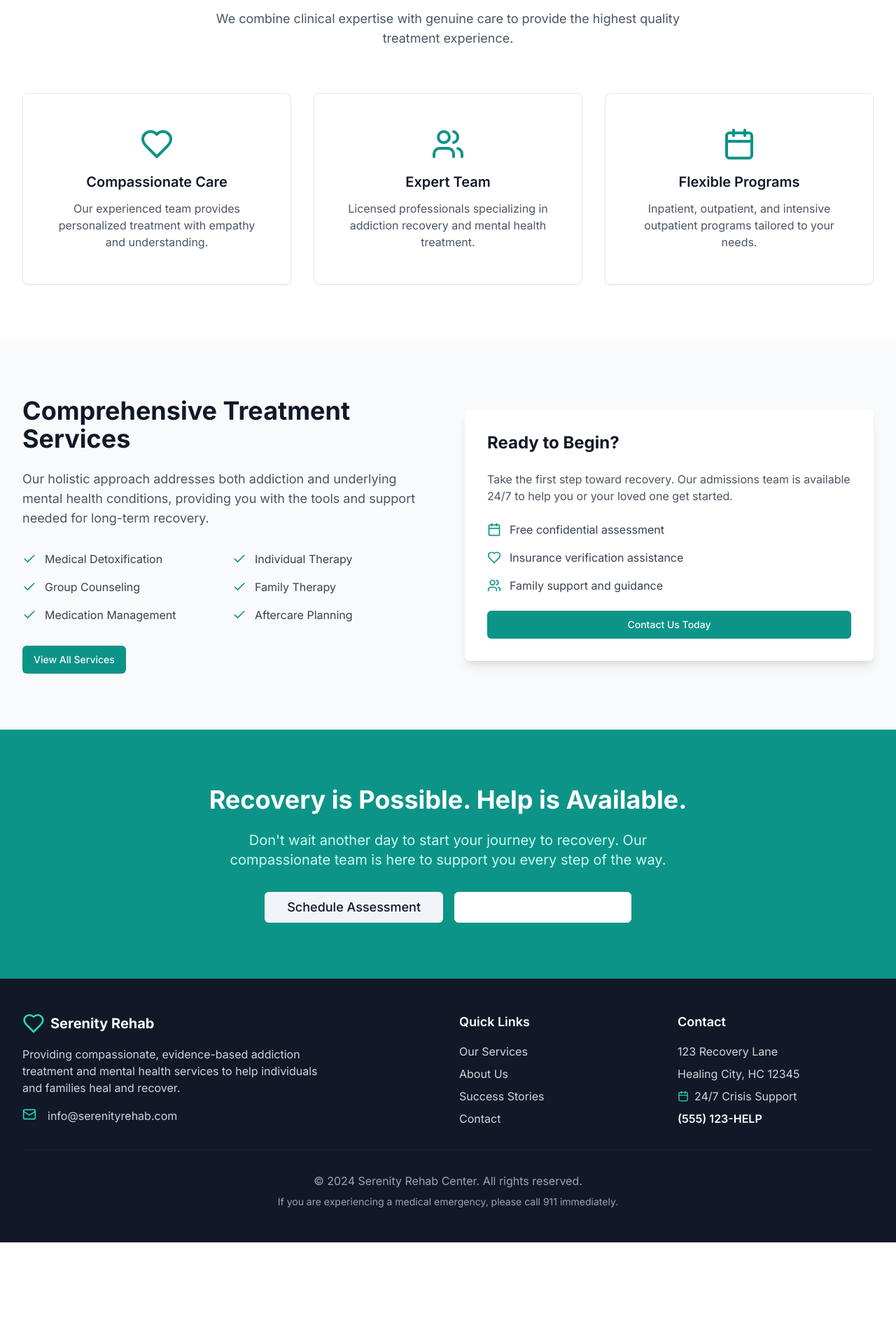
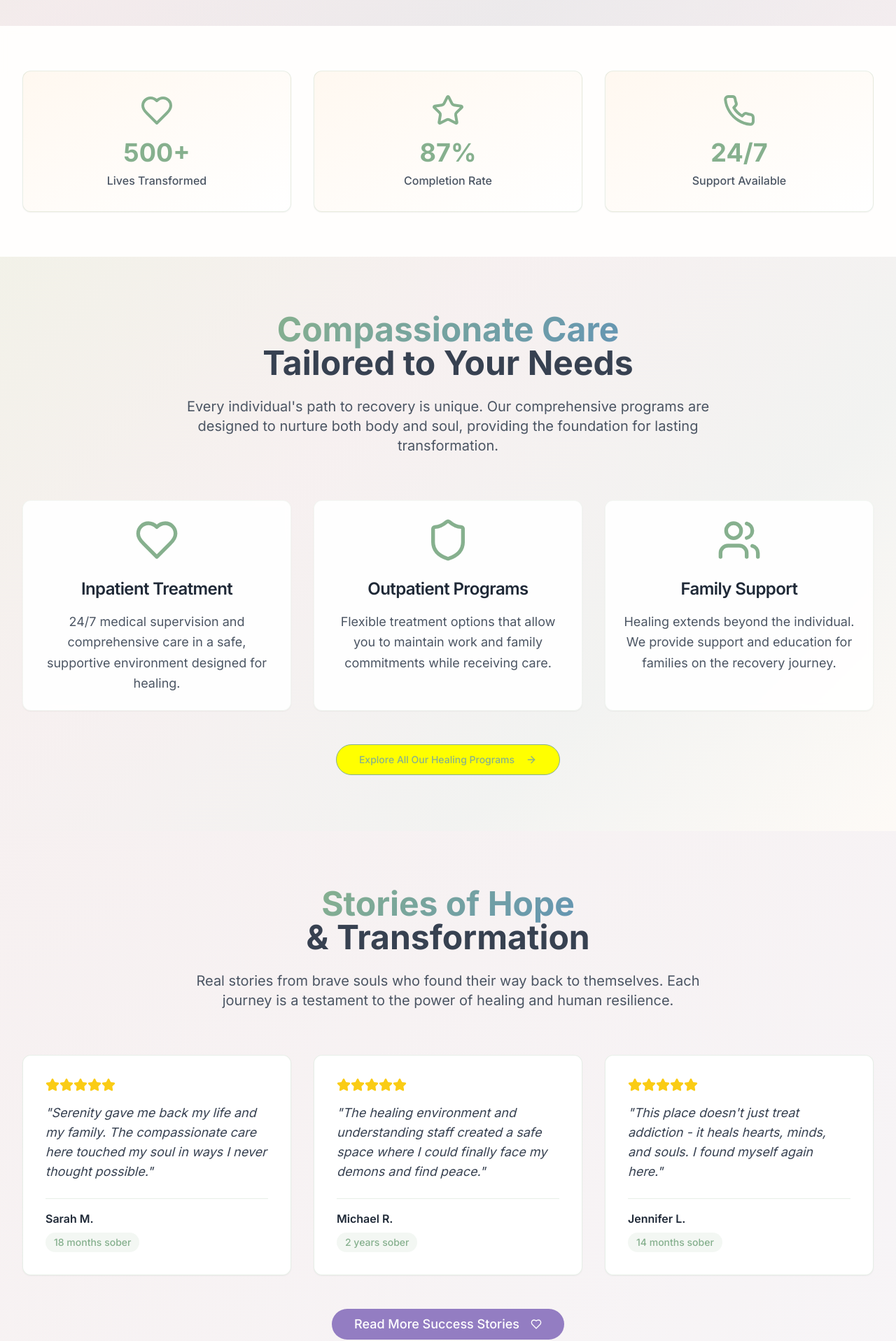
Before and after one commit to zeddie39/serenity-rehab-web, a React (Vite) app: page / in a window 1280 px wide. Shown: the part 623-2540 px from the top of the page at 70% size. Before the commit the page ends 2399 px from the top, so only its background shows below. Built offline with nearby package versions, Linux system fonts and the light colour scheme.

Commit message:
Refactor: Improve testimonials section and theme
-   Made the testimonials section visible.
-   Changed the hover color.
-   Updated the theme for healing and trust.

```diff
--- a/src/index.css
+++ b/src/index.css
@@ -5,82 +5,95 @@
 
 @layer base {
   :root {
-    --background: 0 0% 100%;
-    --foreground: 222.2 84% 4.9%;
+    --background: 252 252 252;
+    --foreground: 45 55 72;
 
-    --card: 0 0% 100%;
-    --card-foreground: 222.2 84% 4.9%;
+    --card: 255 255 255;
+    --card-foreground: 45 55 72;
 
-    --popover: 0 0% 100%;
-    --popover-foreground: 222.2 84% 4.9%;
+    --popover: 255 255 255;
+    --popover-foreground: 45 55 72;
 
-    --primary: 180 83% 37%;
-    --primary-foreground: 210 40% 98%;
+    /* Healing Primary - Soft Sage Green */
+    --primary: 134 176 142;
+    --primary-foreground: 255 255 255;
 
-    --secondary: 210 40% 96.1%;
-    --secondary-foreground: 222.2 47.4% 11.2%;
+    /* Soft Lavender for trust */
+    --secondary: 230 230 250;
+    --secondary-foreground: 75 85 99;
 
-    --muted: 210 40% 96.1%;
-    --muted-foreground: 215.4 16.3% 46.9%;
+    --muted: 248 250 252;
+    --muted-foreground: 100 116 139;
 
-    --accent: 210 40% 96.1%;
-    --accent-foreground: 222.2 47.4% 11.2%;
+    /* Warm accent for comfort */
+    --accent: 255 248 240;
+    --accent-foreground: 124 58 237;
 
-    --destructive: 0 84.2% 60.2%;
-    --destructive-foreground: 210 40% 98%;
+    --destructive: 220 38 38;
+    --destructive-foreground: 248 250 252;
 
-    --border: 214.3 31.8% 91.4%;
-    --input: 214.3 31.8% 91.4%;
-    --ring: 180 83% 37%;
+    --border: 226 232 240;
+    --input: 226 232 240;
+    --ring: 134 176 142;
 
-    --radius: 0.5rem;
+    --radius: 0.75rem;
 
-    --sidebar-background: 0 0% 98%;
-    --sidebar-foreground: 240 5.3% 26.1%;
-    --sidebar-primary: 240 5.9% 10%;
-    --sidebar-primary-foreground: 0 0% 98%;
-    --sidebar-accent: 240 4.8% 95.9%;
-    --sidebar-accent-foreground: 240 5.9% 10%;
-    --sidebar-border: 220 13% 91%;
-    --sidebar-ring: 217.2 91.2% 59.8%;
+    --sidebar-background: 248 250 252;
+    --sidebar-foreground: 51 65 85;
+    --sidebar-primary: 134 176 142;
+    --sidebar-primary-foreground: 255 255 255;
+    --sidebar-accent: 241 245 249;
+    --sidebar-accent-foreground: 51 65 85;
+    --sidebar-border: 226 232 240;
+    --sidebar-ring: 134 176 142;
+
+    /* Custom healing colors */
+    --healing-sage: 134 176 142;
+    --healing-lavender: 182 158 204;
+    --healing-cream: 255 248 240;
+    --healing-ocean: 142 178 195;
+    --healing-earth: 164 134 116;
+    --trust-blue: 100 149 179;
+    --soul-purple: 147 125 194;
   }
 
   .dark {
-    --background: 222.2 84% 4.9%;
-    --foreground: 210 40% 98%;
+    --background: 15 23 42;
+    --foreground: 248 250 252;
 
-    --card: 222.2 84% 4.9%;
-    --card-foreground: 210 40% 98%;
+    --card: 30 41 59;
+    --card-foreground: 248 250 252;
 
-    --popover: 222.2 84% 4.9%;
-    --popover-foreground: 210 40% 98%;
+    --popover: 30 41 59;
+    --popover-foreground: 248 250 252;
 
-    --primary: 180 83% 37%;
-    --primary-foreground: 222.2 47.4% 11.2%;
+    --primary: 134 176 142;
+    --primary-foreground: 15 23 42;
 
-    --secondary: 217.2 32.6% 17.5%;
-    --secondary-foreground: 210 40% 98%;
+    --secondary: 51 65 85;
+    --secondary-foreground: 248 250 252;
 
-    --muted: 217.2 32.6% 17.5%;
-    --muted-foreground: 215 20.2% 65.1%;
+    --muted: 51 65 85;
+    --muted-foreground: 148 163 184;
 
-    --accent: 217.2 32.6% 17.5%;
-    --accent-foreground: 210 40% 98%;
+    --accent: 51 65 85;
+    --accent-foreground: 248 250 252;
 
-    --destructive: 0 62.8% 30.6%;
-    --destructive-foreground: 210 40% 98%;
+    --destructive: 239 68 68;
+    --destructive-foreground: 248 250 252;
 
-    --border: 217.2 32.6% 17.5%;
-    --input: 217.2 32.6% 17.5%;
-    --ring: 212.7 26.8% 83.9%;
-    --sidebar-background: 240 5.9% 10%;
-    --sidebar-foreground: 240 4.8% 95.9%;
-    --sidebar-primary: 224.3 76.3% 48%;
-    --sidebar-primary-foreground: 0 0% 100%;
-    --sidebar-accent: 240 3.7% 15.9%;
-    --sidebar-accent-foreground: 240 4.8% 95.9%;
-    --sidebar-border: 240 3.7% 15.9%;
-    --sidebar-ring: 217.2 91.2% 59.8%;
+    --border: 51 65 85;
+    --input: 51 65 85;
+    --ring: 134 176 142;
+
+    --sidebar-background: 15 23 42;
+    --sidebar-foreground: 203 213 225;
+    --sidebar-primary: 134 176 142;
+    --sidebar-primary-foreground: 15 23 42;
+    --sidebar-accent: 30 41 59;
+    --sidebar-accent-foreground: 203 213 225;
+    --sidebar-border: 51 65 85;
+    --sidebar-ring: 134 176 142;
   }
 }
 
@@ -91,6 +104,8 @@
 
   body {
     @apply bg-background text-foreground font-sans;
+    background: linear-gradient(135deg, rgb(var(--healing-cream)) 0%, rgb(var(--background)) 100%);
+    min-height: 100vh;
   }
 
   html {
@@ -100,10 +115,43 @@
 
 @layer components {
   .story-link {
-    @apply relative inline-block after:content-[''] after:absolute after:w-full after:scale-x-0 after:h-0.5 after:bottom-0 after:left-0 after:bg-primary after:origin-bottom-right after:transition-transform after:duration-300 hover:after:scale-x-100 hover:after:origin-bottom-left;
+    @apply relative inline-block after:content-[''] after:absolute after:w-full after:scale-x-0 after:h-0.5 after:bottom-0 after:left-0 after:origin-bottom-right after:transition-transform after:duration-300 hover:after:scale-x-100 hover:after:origin-bottom-left;
+    after-background: rgb(var(--soul-purple));
   }
 
   .hover-scale {
     @apply transition-transform duration-200 hover:scale-105;
   }
+
+  .healing-gradient {
+    background: linear-gradient(135deg,
+      rgb(var(--healing-sage) / 0.1) 0%,
+      rgb(var(--healing-lavender) / 0.1) 35%,
+      rgb(var(--healing-ocean) / 0.1) 70%,
+      rgb(var(--healing-cream) / 0.2) 100%);
+  }
+
+  .trust-shadow {
+    box-shadow: 0 10px 25px -5px rgb(var(--healing-sage) / 0.1),
+                0 8px 10px -6px rgb(var(--soul-purple) / 0.1);
+  }
+
+  .soul-glow {
+    transition: all 0.3s ease;
+  }
+
+  .soul-glow:hover {
+    box-shadow: 0 0 30px rgb(var(--soul-purple) / 0.3),
+                0 0 60px rgb(var(--healing-lavender) / 0.2);
+    transform: translateY(-2px);
+  }
+
+  .healing-text {
+    background: linear-gradient(135deg,
+      rgb(var(--healing-sage)),
+      rgb(var(--trust-blue)));
+    -webkit-background-clip: text;
+    -webkit-text-fill-color: transparent;
+    background-clip: text;
+  }
 }
--- a/src/pages/Index.tsx
+++ b/src/pages/Index.tsx
@@ -1,162 +1,248 @@
 
 import { Button } from "@/components/ui/button";
-import { Card, CardContent } from "@/components/ui/card";
+import { Card, CardContent, CardDescription, CardHeader, CardTitle } from "@/components/ui/card";
+import { Heart, Shield, Users, ArrowRight, Star, Phone, Calendar, MapPin } from "lucide-react";
 import { Link } from "react-router-dom";
-import { Heart, Users, Calendar, Check } from "lucide-react";
 
 const Index = () => {
-  const features = [
+  const services = [
     {
       icon: Heart,
-      title: "Compassionate Care",
-      description: "Our experienced team provides personalized treatment with empathy and understanding."
+      title: "Inpatient Treatment",
+      description: "24/7 medical supervision and comprehensive care in a safe, supportive environment designed for healing."
+    },
+    {
+      icon: Shield,
+      title: "Outpatient Programs",
+      description: "Flexible treatment options that allow you to maintain work and family commitments while receiving care."
     },
     {
       icon: Users,
-      title: "Expert Team",
-      description: "Licensed professionals specializing in addiction recovery and mental health treatment."
-    },
-    {
-      icon: Calendar,
-      title: "Flexible Programs",
-      description: "Inpatient, outpatient, and intensive outpatient programs tailored to your needs."
+      title: "Family Support",
+      description: "Healing extends beyond the individual. We provide support and education for families on the recovery journey."
     }
   ];
 
-  const services = [
-    "Medical Detoxification",
-    "Individual Therapy",
-    "Group Counseling",
-    "Family Therapy",
-    "Medication Management",
-    "Aftercare Planning"
+  const stats = [
+    { number: "500+", label: "Lives Transformed", icon: Heart },
+    { number: "87%", label: "Completion Rate", icon: Star },
+    { number: "24/7", label: "Support Available", icon: Phone },
   ];
 
   return (
     <div className="min-h-screen">
-      {/* Hero Section */}
-      <section className="bg-gradient-to-br from-teal-50 to-blue-50 py-20">
-        <div className="max-w-7xl mx-auto px-4 sm:px-6 lg:px-8">
+      {/* Hero Section with Healing Gradient */}
+      <section className="relative healing-gradient py-20 lg:py-32 overflow-hidden">
+        <div className="absolute inset-0 bg-gradient-to-br from-healing-sage/10 via-healing-lavender/5 to-soul-purple/10"></div>
+        <div className="relative max-w-7xl mx-auto px-4 sm:px-6 lg:px-8">
           <div className="text-center">
-            <h1 className="text-4xl md:text-6xl font-bold text-gray-900 mb-6">
-              Your Journey to
-              <span className="text-teal-600"> Recovery</span>
+            <h1 className="text-4xl md:text-6xl lg:text-7xl font-bold mb-6 leading-tight">
+              <span className="healing-text">Your Journey</span>
               <br />
-              Starts Here
+              <span className="text-gray-700">to Healing Begins Here</span>
             </h1>
-            <p className="text-xl text-gray-600 mb-8 max-w-3xl mx-auto">
-              At Serenity Rehab, we provide compassionate, evidence-based treatment for addiction
-              and mental health challenges. Take the first step toward healing today.
+            <p className="text-xl md:text-2xl text-gray-600 mb-8 max-w-3xl mx-auto leading-relaxed">
+              At Serenity Rehab, we believe every soul deserves compassionate care, hope, and a chance to heal.
+              Our evidence-based treatments create a sanctuary where transformation becomes possible.
             </p>
             <div className="flex flex-col sm:flex-row gap-4 justify-center">
-              <Button asChild size="lg" className="bg-teal-600 hover:bg-teal-700 text-lg px-8 py-3">
-                <Link to="/bookings">Start Your Recovery</Link>
+              <Button
+                asChild
+                size="lg"
+                className="bg-healing-sage hover:bg-healing-sage/90 text-white px-8 py-4 text-lg soul-glow rounded-full"
+              >
+                <Link to="/bookings">Begin Your Healing Journey</Link>
               </Button>
-              <Button asChild variant="outline" size="lg" className="border-teal-600 text-teal-600 hover:bg-teal-50 text-lg px-8 py-3">
-                <Link to="/contact">Get Free Consultation</Link>
+              <Button
+                asChild
+                variant="outline"
+                size="lg"
+                className="border-healing-sage text-healing-sage hover:bg-healing-sage hover:text-white px-8 py-4 text-lg soul-glow rounded-full"
+              >
+                <Link to="/contact">Speak With Our Compassionate Team</Link>
               </Button>
             </div>
           </div>
         </div>
       </section>
 
-      {/* Features Section */}
-      <section className="py-20 bg-white">
+      {/* Trust & Statistics */}
+      <section className="py-16 bg-white/80 backdrop-blur-sm">
         <div className="max-w-7xl mx-auto px-4 sm:px-6 lg:px-8">
-          <div className="text-center mb-16">
-            <h2 className="text-3xl md:text-4xl font-bold text-gray-900 mb-4">
-              Why Choose Serenity Rehab?
-            </h2>
-            <p className="text-lg text-gray-600 max-w-2xl mx-auto">
-              We combine clinical expertise with genuine care to provide the highest quality treatment experience.
-            </p>
-          </div>
-
           <div className="grid grid-cols-1 md:grid-cols-3 gap-8">
-            {features.map((feature, index) => (
-              <Card key={index} className="text-center p-6 hover:shadow-lg transition-shadow">
-                <CardContent className="pt-6">
-                  <feature.icon className="h-12 w-12 text-teal-600 mx-auto mb-4" />
-                  <h3 className="text-xl font-semibold text-gray-900 mb-3">{feature.title}</h3>
-                  <p className="text-gray-600">{feature.description}</p>
+            {stats.map((stat, index) => (
+              <div key={index} className="text-center soul-glow">
+                <Card className="trust-shadow bg-gradient-to-br from-healing-cream to-white border-healing-sage/20">
+                  <CardContent className="p-8">
+                    <stat.icon className="h-12 w-12 text-healing-sage mx-auto mb-4" />
+                    <div className="text-4xl font-bold text-healing-sage mb-2">{stat.number}</div>
+                    <div className="text-gray-600 font-medium">{stat.label}</div>
                   </CardContent>
                 </Card>
+              </div>
             ))}
           </div>
         </div>
       </section>
 
-      {/* Services Overview */}
-      <section className="py-20 bg-gray-50">
+      {/* Services Section */}
+      <section className="py-20 healing-gradient">
         <div className="max-w-7xl mx-auto px-4 sm:px-6 lg:px-8">
-          <div className="grid grid-cols-1 lg:grid-cols-2 gap-12 items-center">
-            <div>
-              <h2 className="text-3xl md:text-4xl font-bold text-gray-900 mb-6">
-                Comprehensive Treatment Services
+          <div className="text-center mb-16">
+            <h2 className="text-3xl md:text-5xl font-bold mb-6">
+              <span className="healing-text">Compassionate Care</span>
+              <br />
+              <span className="text-gray-700">Tailored to Your Needs</span>
             </h2>
-              <p className="text-lg text-gray-600 mb-8">
-                Our holistic approach addresses both addiction and underlying mental health conditions,
-                providing you with the tools and support needed for long-term recovery.
+            <p className="text-xl text-gray-600 max-w-3xl mx-auto">
+              Every individual's path to recovery is unique. Our comprehensive programs are designed
+              to nurture both body and soul, providing the foundation for lasting transformation.
             </p>
+          </div>
 
-              <div className="grid grid-cols-1 sm:grid-cols-2 gap-4 mb-8">
+          <div className="grid grid-cols-1 md:grid-cols-3 gap-8">
             {services.map((service, index) => (
-                  <div key={index} className="flex items-center space-x-3">
-                    <Check className="h-5 w-5 text-teal-600 flex-shrink-0" />
-                    <span className="text-gray-700">{service}</span>
-                  </div>
+              <Card key={index} className="soul-glow trust-shadow bg-white/90 backdrop-blur-sm border-healing-sage/10 hover:border-soul-purple/30">
+                <CardHeader className="text-center pb-4">
+                  <service.icon className="h-16 w-16 text-healing-sage mx-auto mb-4 animate-soul-pulse" />
+                  <CardTitle className="text-2xl text-gray-800">{service.title}</CardTitle>
+                </CardHeader>
+                <CardContent>
+                  <CardDescription className="text-gray-600 text-center text-lg leading-relaxed">
+                    {service.description}
+                  </CardDescription>
+                </CardContent>
+              </Card>
             ))}
           </div>
 
-              <Button asChild className="bg-teal-600 hover:bg-teal-700">
-                <Link to="/services">View All Services</Link>
+          <div className="text-center mt-12">
+            <Button
+              asChild
+              size="lg"
+              variant="outline"
+              className="border-healing-sage text-healing-sage hover:bg-healing-sage hover:text-white soul-glow rounded-full px-8 py-4"
+            >
+              <Link to="/services">
+                Explore All Our Healing Programs
+                <ArrowRight className="ml-2 h-5 w-5" />
+              </Link>
             </Button>
-            </div>
-
-            <div className="bg-white p-8 rounded-lg shadow-lg">
-              <h3 className="text-2xl font-bold text-gray-900 mb-6">Ready to Begin?</h3>
-              <p className="text-gray-600 mb-6">
-                Take the first step toward recovery. Our admissions team is available 24/7 to help you
-                or your loved one get started.
-              </p>
-              <div className="space-y-4">
-                <div className="flex items-center space-x-3">
-                  <Calendar className="h-5 w-5 text-teal-600" />
-                  <span className="text-gray-700">Free confidential assessment</span>
-                </div>
-                <div className="flex items-center space-x-3">
-                  <Heart className="h-5 w-5 text-teal-600" />
-                  <span className="text-gray-700">Insurance verification assistance</span>
-                </div>
-                <div className="flex items-center space-x-3">
-                  <Users className="h-5 w-5 text-teal-600" />
-                  <span className="text-gray-700">Family support and guidance</span>
-                </div>
-              </div>
-              <Button asChild className="w-full mt-6 bg-teal-600 hover:bg-teal-700">
-                <Link to="/contact">Contact Us Today</Link>
-              </Button>
-            </div>
           </div>
         </div>
       </section>
 
-      {/* CTA Section */}
-      <section className="py-20 bg-teal-600">
+      {/* Success Stories Section - Now Visible */}
+      <section className="py-20 bg-gradient-to-br from-healing-lavender/10 to-soul-purple/5">
+        <div className="max-w-7xl mx-auto px-4 sm:px-6 lg:px-8">
+          <div className="text-center mb-16">
+            <h2 className="text-3xl md:text-5xl font-bold mb-6">
+              <span className="healing-text">Stories of Hope</span>
+              <br />
+              <span className="text-gray-700">& Transformation</span>
+            </h2>
+            <p className="text-xl text-gray-600 max-w-3xl mx-auto mb-8">
+              Real stories from brave souls who found their way back to themselves.
+              Each journey is a testament to the power of healing and human resilience.
+            </p>
+          </div>
+
+          <div className="grid grid-cols-1 md:grid-cols-2 lg:grid-cols-3 gap-8 mb-12">
+            {[
+              {
+                name: "Sarah M.",
+                text: "Serenity gave me back my life and my family. The compassionate care here touched my soul in ways I never thought possible.",
+                duration: "18 months sober"
+              },
+              {
+                name: "Michael R.",
+                text: "The healing environment and understanding staff created a safe space where I could finally face my demons and find peace.",
+                duration: "2 years sober"
+              },
+              {
+                name: "Jennifer L.",
+                text: "This place doesn't just treat addiction - it heals hearts, minds, and souls. I found myself again here.",
+                duration: "14 months sober"
+              }
+            ].map((story, index) => (
+              <Card key={index} className="soul-glow trust-shadow bg-white/95 backdrop-blur-sm border-healing-sage/20 hover:border-soul-purple/40">
+                <CardContent className="p-8">
+                  <div className="flex mb-4">
+                    {[...Array(5)].map((_, i) => (
+                      <Star key={i} className="h-5 w-5 text-yellow-400 fill-current" />
+                    ))}
+                  </div>
+                  <blockquote className="text-gray-700 mb-6 italic text-lg">
+                    "{story.text}"
+                  </blockquote>
+                  <div className="border-t border-healing-sage/20 pt-4">
+                    <p className="font-semibold text-gray-800">{story.name}</p>
+                    <div className="bg-healing-sage/10 text-healing-sage px-3 py-1 rounded-full text-sm font-medium inline-block mt-2">
+                      {story.duration}
+                    </div>
+                  </div>
+                </CardContent>
+              </Card>
+            ))}
+          </div>
+
+          <div className="text-center">
+            <Button
+              asChild
+              size="lg"
+              className="bg-soul-purple hover:bg-soul-purple/90 text-white soul-glow rounded-full px-8 py-4 text-lg"
+            >
+              <Link to="/testimonials">
+                Read More Success Stories
+                <Heart className="ml-2 h-5 w-5" />
+              </Link>
+            </Button>
+          </div>
+        </div>
+      </section>
+
+      {/* Contact CTA Section */}
+      <section className="py-20 bg-gradient-to-r from-healing-sage to-trust-blue">
         <div className="max-w-7xl mx-auto px-4 sm:px-6 lg:px-8 text-center">
-          <h2 className="text-3xl md:text-4xl font-bold text-white mb-6">
-            Recovery is Possible. Help is Available.
+          <h2 className="text-3xl md:text-5xl font-bold text-white mb-6">
+            Your Healing Journey Starts Today
           </h2>
-          <p className="text-xl text-teal-100 mb-8 max-w-2xl mx-auto">
-            Don't wait another day to start your journey to recovery.
-            Our compassionate team is here to support you every step of the way.
+          <p className="text-xl text-white/90 mb-8 max-w-2xl mx-auto">
+            Take the first step towards a life of hope, healing, and renewed purpose.
+            Our compassionate team is here to guide you every step of the way.
           </p>
+
+          <div className="flex flex-col sm:flex-row gap-6 justify-center items-center mb-8">
+            <div className="flex items-center text-white">
+              <Phone className="h-6 w-6 mr-3" />
+              <span className="text-lg font-semibold">(555) 123-HOPE</span>
+            </div>
+            <div className="flex items-center text-white">
+              <Calendar className="h-6 w-6 mr-3" />
+              <span className="text-lg">24/7 Crisis Support</span>
+            </div>
+            <div className="flex items-center text-white">
+              <MapPin className="h-6 w-6 mr-3" />
+              <span className="text-lg">Healing City, HC</span>
+            </div>
+          </div>
+
           <div className="flex flex-col sm:flex-row gap-4 justify-center">
-            <Button asChild size="lg" variant="secondary" className="text-lg px-8 py-3">
-              <Link to="/bookings">Schedule Assessment</Link>
+            <Button
+              asChild
+              size="lg"
+              variant="secondary"
+              className="text-healing-sage hover:bg-white/90 soul-glow rounded-full px-8 py-4 text-lg"
+            >
+              <Link to="/bookings">Schedule a Confidential Consultation</Link>
             </Button>
-            <Button asChild size="lg" variant="outline" className="border-white text-white hover:bg-white hover:text-teal-600 text-lg px-8 py-3">
-              <Link to="/testimonials">Read Success Stories</Link>
+            <Button
+              asChild
+              size="lg"
+              variant="outline"
+              className="border-white text-white hover:bg-white hover:text-healing-sage soul-glow rounded-full px-8 py-4 text-lg"
+            >
+              <Link to="/contact">Get Help Now</Link>
             </Button>
           </div>
         </div>
--- a/tailwind.config.ts
+++ b/tailwind.config.ts
@@ -66,7 +66,21 @@ export default {
 					border: 'hsl(var(--sidebar-border))',
 					ring: 'hsl(var(--sidebar-ring))'
 				},
-				// Healthcare-focused color palette
+				// Healing and Trust Color Palette
+				healing: {
+					sage: 'rgb(var(--healing-sage))',
+					lavender: 'rgb(var(--healing-lavender))',
+					cream: 'rgb(var(--healing-cream))',
+					ocean: 'rgb(var(--healing-ocean))',
+					earth: 'rgb(var(--healing-earth))'
+				},
+				trust: {
+					blue: 'rgb(var(--trust-blue))'
+				},
+				soul: {
+					purple: 'rgb(var(--soul-purple))'
+				},
+				// Enhanced teal palette for healthcare
 				teal: {
 					50: '#f0fdfa',
 					100: '#ccfbf1',
@@ -111,12 +125,32 @@ export default {
 						opacity: '1',
 						transform: 'translateY(0)'
 					}
+				},
+				'soul-pulse': {
+					'0%, 100%': {
+						opacity: '1',
+						transform: 'scale(1)'
+					},
+					'50%': {
+						opacity: '0.8',
+						transform: 'scale(1.02)'
+					}
+				},
+				'healing-glow': {
+					'0%, 100%': {
+						boxShadow: '0 0 20px rgba(134, 176, 142, 0.3)'
+					},
+					'50%': {
+						boxShadow: '0 0 40px rgba(147, 125, 194, 0.4), 0 0 60px rgba(134, 176, 142, 0.2)'
+					}
 				}
 			},
 			animation: {
 				'accordion-down': 'accordion-down 0.2s ease-out',
 				'accordion-up': 'accordion-up 0.2s ease-out',
-				'fade-in': 'fade-in 0.5s ease-out'
+				'fade-in': 'fade-in 0.5s ease-out',
+				'soul-pulse': 'soul-pulse 3s ease-in-out infinite',
+				'healing-glow': 'healing-glow 4s ease-in-out infinite'
 			}
 		}
 	},
```
Lines whose indentation alone changed are shown as unchanged.
